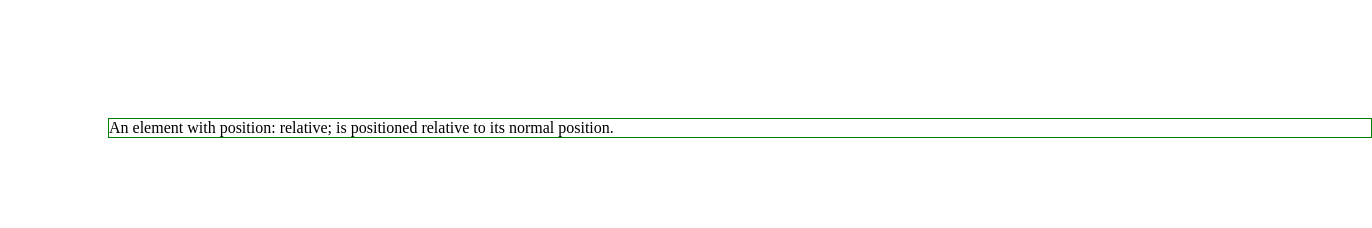
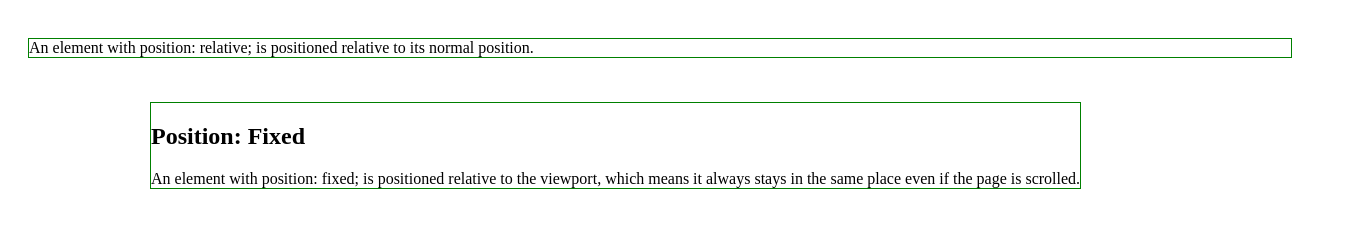
Before and after one commit to shikha9495/learn-html, a plain HTML site: page Css_Practise/CSS_Position/index.html in a window 1280 px wide. Shown: the part 48-276 px from the top of the page, 1372 px wide, since content can reach past the window. Drawn offline with Linux system fonts and the light colour scheme.

Commit message:
learned about fixed position

```diff
--- a/Css_Practise/CSS_Position/index.css
+++ b/Css_Practise/CSS_Position/index.css
@@ -1,6 +1,12 @@
 .relative {
     position: relative;
     border: 1px solid green;
-    top: 100px;
-    left: 100px;
+    top: 20px;
+    left: 20px;
 }
+.fixed {
+    position: fixed;
+    border: 1px solid green;
+    top: 150px;
+    left: 150px;
+}
--- a/Css_Practise/CSS_Position/index.html
+++ b/Css_Practise/CSS_Position/index.html
@@ -10,6 +10,10 @@
     <div class="relative">
         An element with position: relative; is positioned relative to its normal position.
     </div>
+    <div class="fixed">
+        <h2>Position: Fixed</h2>
+            An element with position: fixed; is positioned relative to the viewport, which means it always stays in the same place even if the page is scrolled.
+    </div>
 </body>
 
 </html>
```
